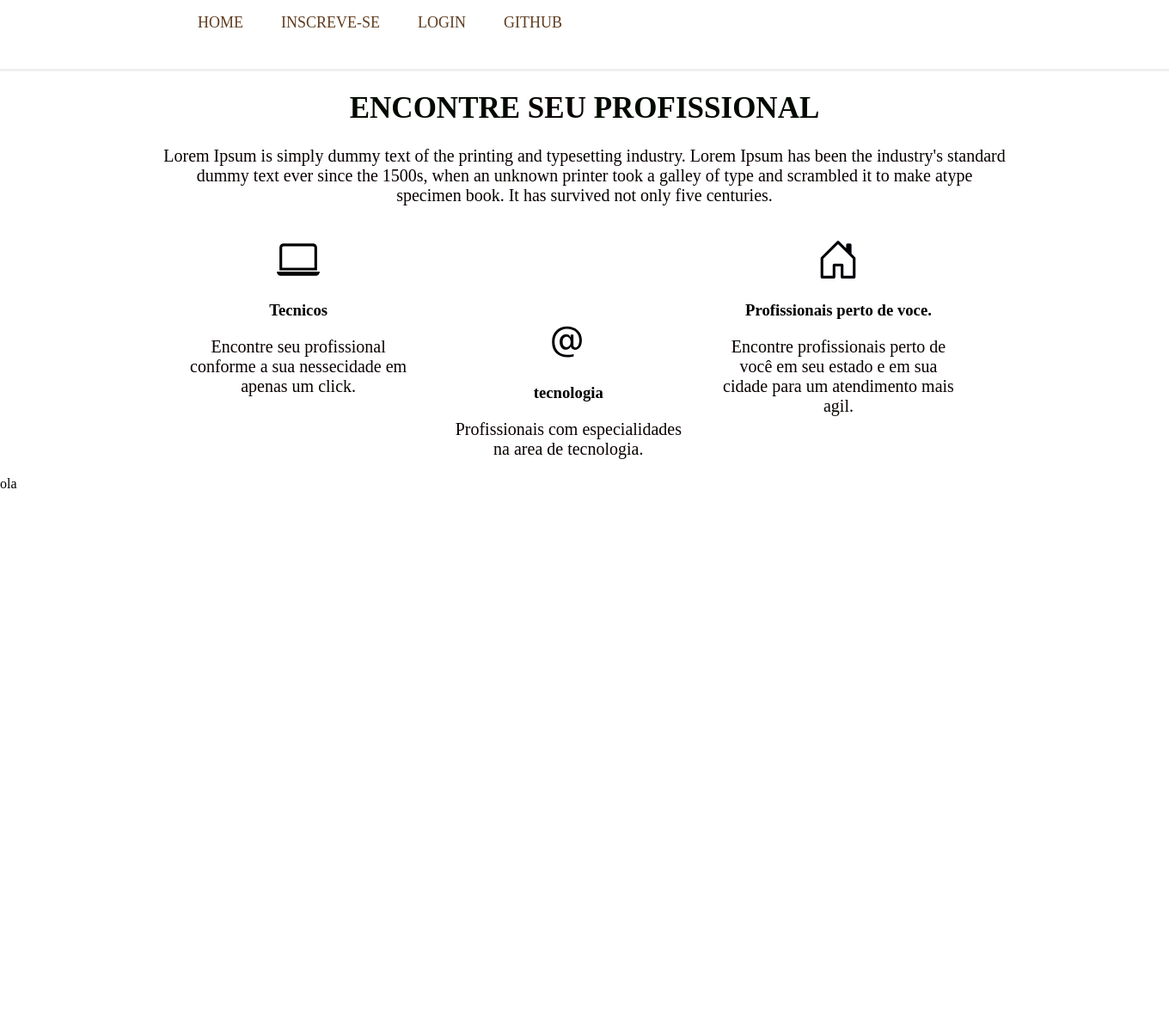
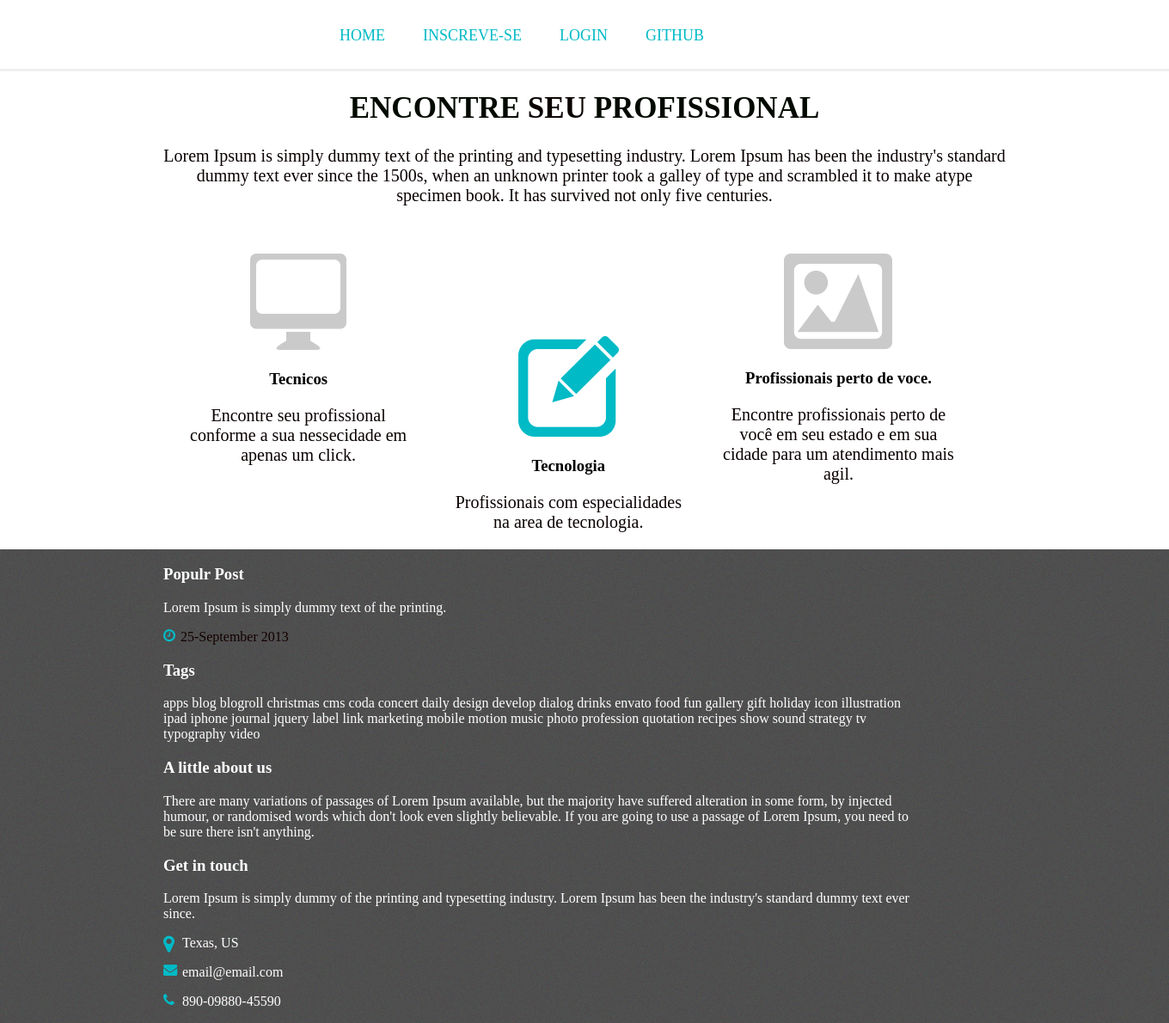
Before and after one commit to everton-novinski/projeto-django, a Django app: page / in a window 1360 px wide. Shown: the part 60-1250 px from the top of the page at 86% size. Before the commit the page ends 628 px from the top, so only its background shows below. Run offline with Django 3.2, Linux system fonts and the light colour scheme.

Commit message:
decimo segundo commit

```diff
--- a/templates/home/inicial.html
+++ b/templates/home/inicial.html
@@ -70,29 +70,24 @@
           It has survived not only five centuries.</p>
 
           <br>
+          <br>
 
       <div class="col-3 bloco-texto">
-          <svg xmlns="http://www.w3.org/2000/svg" width="50" height="50" fill="currentColor" class="bi bi-laptop" viewBox="0 0 16 16" style="color: black;">
-            <path d="M13.5 3a.5.5 0 0 1 .5.5V11H2V3.5a.5.5 0 0 1 .5-.5h11zm-11-1A1.5 1.5 0 0 0 1 3.5V12h14V3.5A1.5 1.5 0 0 0 13.5 2h-11zM0 12.5h16a1.5 1.5 0 0 1-1.5 1.5h-13A1.5 1.5 0 0 1 0 12.5z"/>
-          </svg>
+          <img src="{% static 'img/content-1.png' %}" />
           <h3><b>Tecnicos</b></h3>
           <p>
               Encontre seu profissional conforme a sua nessecidade em apenas um click.
           </p>
       </div>
       <div class="col-3 bloco-texto" style="margin-top: 6em;">
-          <svg xmlns="http://www.w3.org/2000/svg" width="60" height="50" fill="currentColor" class="bi bi-at" viewBox="0 0 16 16" style="color: rgb(0, 0, 7);">
-            <path d="M13.106 7.222c0-2.967-2.249-5.032-5.482-5.032-3.35 0-5.646 2.318-5.646 5.702 0 3.493 2.235 5.708 5.762 5.708.862 0 1.689-.123 2.304-.335v-.862c-.43.199-1.354.328-2.29.328-2.926 0-4.813-1.88-4.813-4.798 0-2.844 1.921-4.881 4.594-4.881 2.735 0 4.608 1.688 4.608 4.156 0 1.682-.554 2.769-1.416 2.769-.492 0-.772-.28-.772-.76V5.206H8.923v.834h-.11c-.266-.595-.881-.964-1.6-.964-1.4 0-2.378 1.162-2.378 2.823 0 1.737.957 2.906 2.379 2.906.8 0 1.415-.39 1.709-1.087h.11c.081.67.703 1.148 1.503 1.148 1.572 0 2.57-1.415 2.57-3.643zm-7.177.704c0-1.197.54-1.907 1.456-1.907.93 0 1.524.738 1.524 1.907S8.308 9.84 7.371 9.84c-.895 0-1.442-.725-1.442-1.914z"/>
-          </svg>
-          <h3><b>tecnologia</b></h3>
+          <img src="{% static 'img/content-2.png' %}" />
+          <h3><b>Tecnologia</b></h3>
           <p>
               Profissionais com especialidades na area de tecnologia.
           </p>
       </div>
       <div class="col-3 bloco-texto">
-          <svg xmlns="http://www.w3.org/2000/svg" width="50" height="50" fill="currentColor" class="bi bi-house-door" viewBox="0 0 16 16" style="color: rgb(1, 0, 8);">
-            <path d="M8.354 1.146a.5.5 0 0 0-.708 0l-6 6A.5.5 0 0 0 1.5 7.5v7a.5.5 0 0 0 .5.5h4.5a.5.5 0 0 0 .5-.5v-4h2v4a.5.5 0 0 0 .5.5H14a.5.5 0 0 0 .5-.5v-7a.5.5 0 0 0-.146-.354L13 5.793V2.5a.5.5 0 0 0-.5-.5h-1a.5.5 0 0 0-.5.5v1.293L8.354 1.146zM2.5 14V7.707l5.5-5.5 5.5 5.5V14H10v-4a.5.5 0 0 0-.5-.5h-3a.5.5 0 0 0-.5.5v4H2.5z"/>
-          </svg>
+          <img src="{% static 'img/content-3.png' %}" />
           <h3><b>Profissionais</b> perto de voce.</h3>
           <p>Encontre profissionais perto de você em seu estado e em sua cidade para um atendimento mais agil.
           </p>
@@ -100,7 +95,44 @@
   </div>
 </div>
 <footer>
-  <p>ola</p>
+  <div class="col-100 footer">
+      <div class="content">
+          <div class="col-4">
+              <h3><b>Populr Post</b></h3>
+              <p>Lorem Ipsum is simply dummy
+                  text of the printing.</p>
+              <p class="clock">25-September 2013<p>
+
+
+          </div>
+          <div class="col-4">
+              <h3><b>Tags</b></h3>
+              <p>apps blog blogroll christmas cms coda concert daily design develop dialog drinks envato food fun
+                  gallery gift holiday icon illustration ipad iphone journal jquery label link marketing mobile
+                  motion music photo profession quotation recipes show sound strategy tv typography video</p>
+          </div>
+          <div class="col-4">
+              <h3><b>A little about us</b></h3>
+              <p>
+                  There are many variations of passages of Lorem Ipsum available, but the majority have suffered
+                  alteration in some form, by injected humour, or randomised words which don't look even slightly
+                  believable.
+                  If you are going to use a passage of Lorem Ipsum, you need to be sure there isn't anything.
+              </p>
+          </div>
+          <div class="col-4">
+              <h3><b>Get in touch</b></h3>
+              <p>
+                  Lorem Ipsum is simply dummy
+                  of the printing and typesetting industry. Lorem Ipsum has been the industry's standard dummy
+                  text ever since.
+              </p>
+              <p class="local">Texas, US<p>
+                      <p class="emailico">email@email.com<p>
+                              <p class="telefoneico">890-09880-45590<p>
+          </div>
+      </div>
+  </div>
 </footer>
 
 
@@ -145,7 +177,8 @@ position: relative;
 .header-2 {
 background-color: #ffffff;
 width: 980px;
-margin: 0 auto;
+margin-left: 25%;
+padding: 15px;
 
 }
 
@@ -163,7 +196,7 @@ text-align: center;
 }
 
 .menu ul li:hover {
-border-bottom: 3px solid #0a0000;
+border-bottom: 3px solid  #00bac6;
 }
 
 .menu ul li a:hover {
@@ -171,7 +204,7 @@ color: #0a0000;
 }
 
 .menu ul li a {
-color: #603d21;
+color: #00bac6;
 text-decoration: none;
 font-size: 18px;
 text-transform: uppercase;
@@ -253,6 +286,69 @@ padding: 0px!important;
 
 
 
+.footer h3 {
+    text-align: left;
+}
+
+.footer {
+    background-image: url("{% static 'img/footer.png' %}");
+    color: #ffffff;
+}
+
+.footer-2 {
+    background-image: url("{% static 'img/footer2.png' %}");
+    color: #c1c1c1;;
+    height: 90px;
+
+}
+
+
+.footer p {
+    width: 90%;
+    text-align: left;
+}
+
+.footer-2 p {
+    padding: 10px;
+}
+
+.clock {
+    color: #130101!important;
+}
+
+.clock:before {
+    content: '';
+    width:  15px;
+    height: 15px;
+    display: inline-block;
+    background-image: url("{% static 'img/clock.png' %}");
+    float: left;
+    background-repeat: no-repeat;
+    padding-left: 5px;
+}
+
+.local:before, .emailico:before, .telefoneico:before {
+    content: '';
+    width:  17px;
+    height: 24px;
+    display: inline-block;
+    float: left;
+    background-repeat: no-repeat;
+    padding-left: 5px;
+}
+.local:before {
+    background-image: url("{% static 'img/local.png' %}");
+}
+.emailico:before {
+    background-image: url("{% static 'img/email.png' %}");
+}
+.telefoneico:before {
+    background-image: url("{% static 'img/telefoneico.png' %}");
+    color: #0a0000;
+}
+
+
+
 
 
 </style>
```
Also changed, not shown: static/img/clock.png (added), static/img/email.png (added), static/img/emailico.png (added), static/img/footer.png (added), static/img/footer2.png (added), static/img/local.png (added), static/img/telefoneico.png (added).
